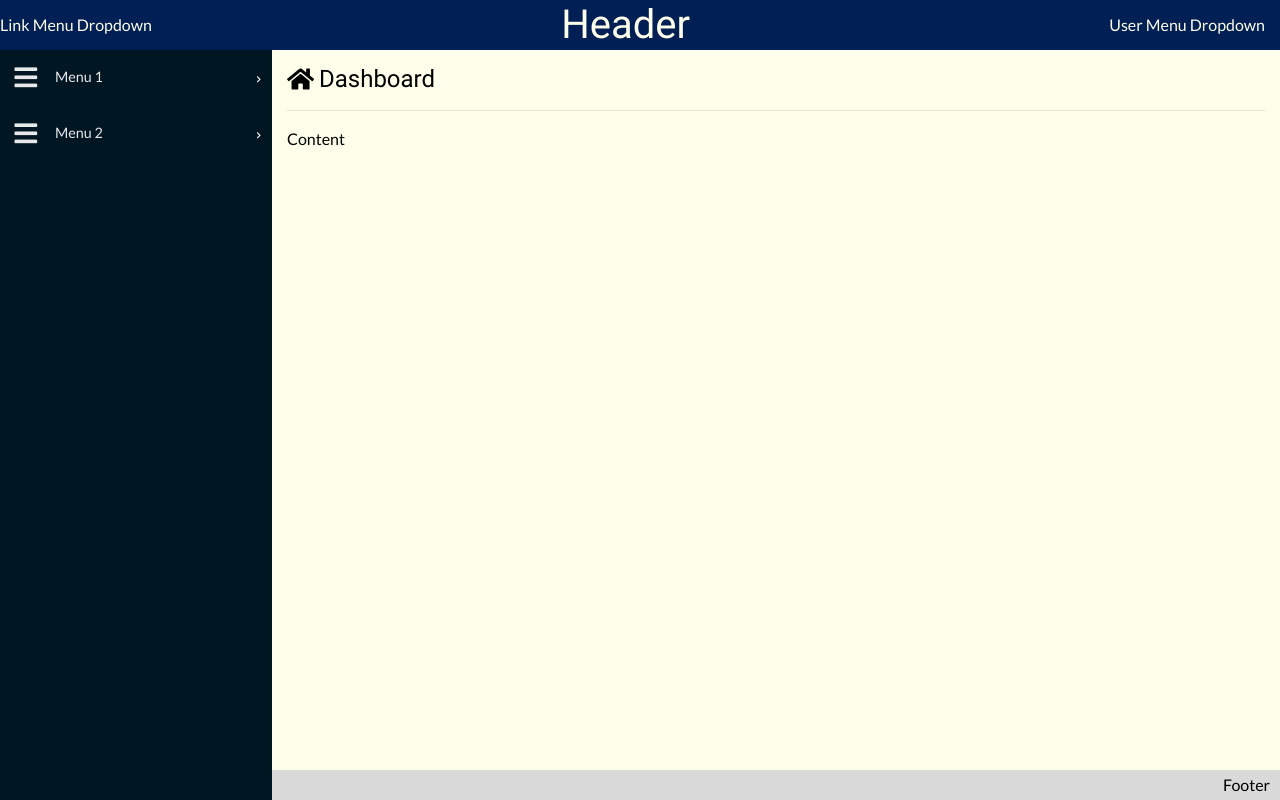
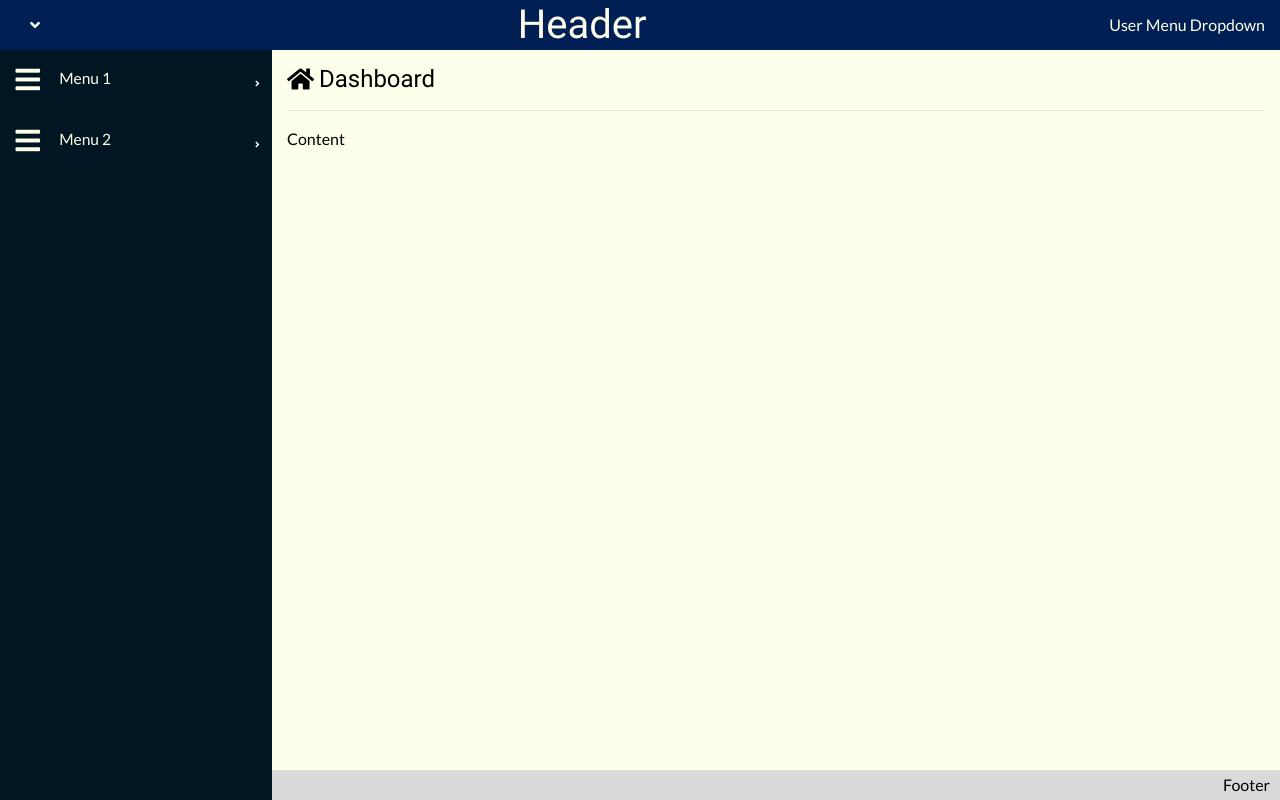
Before and after one commit to eltonmel/frontend, a React (Create React App) app: page / in a window 1280 px wide. Built offline with nearby package versions, Linux system fonts and the light colour scheme.

Commit message:
Toggle menu implemented

```diff
--- a/package.json
+++ b/package.json
@@ -11,7 +11,9 @@
     "node-sass": "^4.14.0",
     "react": "^16.13.1",
     "react-dom": "^16.13.1",
-    "react-scripts": "3.4.1"
+    "react-redux": "^7.2.0",
+    "react-scripts": "3.4.1",
+    "redux": "^4.0.5"
   },
   "scripts": {
     "start": "react-app-rewired start",
--- /dev/null
+++ b/src/Actions/index.js
@@ -0,0 +1,5 @@
+export function toggleMenuAction() {
+  return {
+    type: 'TOGGLE_MENU',
+  };
+}
--- a/src/App.jsx
+++ b/src/App.jsx
@@ -1,4 +1,5 @@
 import React from 'react';
+import { useSelector } from 'react-redux';
 
 import Header from '@/Components/Header';
 import Sidebar from '@/Components/Sidebar';
@@ -7,11 +8,16 @@ import Footer from '@/Components/Footer';
 
 import './App.scss';
 
-export default () => (
-  <div className="app">
-    <Header />
-    <Sidebar />
-    <Content />
-    <Footer />
-  </div>
-);
+export default () => {
+  const showMenu = useSelector((state) => state.showMenu);
+  const hideMenu = !showMenu ? 'hide-menu' : '';
+
+  return (
+    <div className={`app ${hideMenu}`}>
+      <Header />
+      {!hideMenu ? <Sidebar /> : null}
+      <Content />
+      <Footer />
+    </div>
+  );
+};
--- a/src/App.scss
+++ b/src/App.scss
@@ -35,6 +35,13 @@
     'sidebar content'
     'sidebar footer';
 
+  &.hide-menu {
+    grid-template-areas:
+      'header header'
+      'content content'
+      'footer footer';
+  }
+
   h1,
   h2,
   h3,
@@ -48,4 +55,9 @@
   i {
     margin-right: 5px;
   }
+
+  a {
+    text-decoration: none;
+    cursor: pointer;
+  }
 }
--- a/src/Components/Header.jsx
+++ b/src/Components/Header.jsx
@@ -1,12 +1,13 @@
 import React from 'react';
 
+import ToggleMenu from '@/Components/ToggleMenu';
 import UserMenu from '@/Components/UserMenu';
 
 import '@/Styles/Header.scss';
 
 export default () => (
   <header className="header">
-    <span>Link Menu Dropdown</span>
+    <ToggleMenu />
     <h1>Header</h1>
     <UserMenu />
   </header>
--- a/src/Components/Nav.jsx
+++ b/src/Components/Nav.jsx
@@ -6,40 +6,40 @@ export default () => (
   <nav className="nav">
     <ul>
       <li>
-        <a href="#">
-          <i class="fas fa-bars"></i>Menu 1
+        <a>
+          <i className="fas fa-bars"></i>Menu 1
         </a>
         <ul className="nav-flyout">
           <li>
-            <a href="#">
-              <i class="fas fa-bars"></i>SubMenu 1
+            <a>
+              <i className="fas fa-bars"></i>SubMenu 1
             </a>
           </li>
           <li>
-            <a href="#">
-              <i class="fas fa-bars"></i>SubMenu 2
+            <a>
+              <i className="fas fa-bars"></i>SubMenu 2
             </a>
           </li>
         </ul>
       </li>
       <li>
-        <a href="#">
-          <i class="fas fa-bars"></i>Menu 2
+        <a>
+          <i className="fas fa-bars"></i>Menu 2
         </a>
         <ul className="nav-flyout">
           <li>
-            <a href="#">
-              <i class="fas fa-bars"></i>SubMenu 1
+            <a>
+              <i className="fas fa-bars"></i>SubMenu 1
             </a>
           </li>
           <li>
-            <a href="#">
-              <i class="fas fa-bars"></i>SubMenu 2
+            <a>
+              <i className="fas fa-bars"></i>SubMenu 2
             </a>
           </li>
           <li>
-            <a href="#">
-              <i class="fas fa-bars"></i>SubMenu 3
+            <a>
+              <i className="fas fa-bars"></i>SubMenu 3
             </a>
           </li>
         </ul>
--- /dev/null
+++ b/src/Components/ToggleMenu.jsx
@@ -0,0 +1,22 @@
+import React from 'react';
+import { useSelector, useDispatch } from 'react-redux';
+import { toggleMenuAction } from '@/Actions';
+
+import '@/Styles/ToggleMenu.scss';
+
+export default () => {
+  const showMenu = useSelector((state) => state.showMenu);
+  const dispatch = useDispatch();
+
+  const toggleMenu = () => {
+    dispatch(toggleMenuAction());
+  };
+
+  return (
+    <div className="toggle-menu">
+      <a onClick={toggleMenu}>
+        <i className={showMenu ? 'fa fa-angle-down' : 'fa fa-angle-left'}></i>
+      </a>
+    </div>
+  );
+};
--- /dev/null
+++ b/src/Config/store.js
@@ -0,0 +1,5 @@
+import { createStore } from 'redux';
+
+import Reducers from '@/Reducers';
+
+export default createStore(Reducers);
--- /dev/null
+++ b/src/Reducers/index.js
@@ -0,0 +1,12 @@
+const initialState = {
+  showMenu: true,
+};
+
+export default function reducers(state = initialState, action) {
+  switch (action.type) {
+    case 'TOGGLE_MENU':
+      return { ...state, showMenu: !state.showMenu };
+    default:
+      return state;
+  }
+}
--- a/src/Styles/Nav.scss
+++ b/src/Styles/Nav.scss
@@ -2,7 +2,7 @@
   width: 100%;
   height: 100%;
   font-weight: 400;
-  font-size: 1.2em;
+  font-size: 1.3rem;
   overflow: auto;
   padding-bottom: 6em;
   z-index: 9;
@@ -55,9 +55,9 @@
   }
 
   & > ul > li > a:after {
-    content: '\f054';
+    content: '\f105';
     font-family: 'Font Awesome 5 Free';
-    font-size: 0.5em;
+    font-size: 0.6em;
     font-weight: 900;
     width: 10px;
     color: #fff;
--- /dev/null
+++ b/src/Styles/ToggleMenu.scss
@@ -0,0 +1,24 @@
+.toggle-menu {
+  height: 80%;
+  a {
+    text-decoration: none;
+    height: 100%;
+    padding: 0px 25px;
+    display: flex;
+    justify-content: center;
+    align-items: center;
+    color: #fff;
+    border-radius: 5px;
+    margin-left: 5px;
+
+    &:hover {
+      background-color: #012d79;
+      text-decoration: none;
+      color: #fff;
+    }
+
+    i {
+      margin: 0;
+    }
+  }
+}
--- a/src/index.js
+++ b/src/index.js
@@ -1,11 +1,16 @@
 import React from 'react';
 import ReactDOM from 'react-dom';
 import App from './App';
+import { Provider } from 'react-redux';
+
 import * as serviceWorker from './serviceWorker';
+import store from '@/Config/store';
 
 ReactDOM.render(
   <React.StrictMode>
-    <App />
+    <Provider store={store}>
+      <App />
+    </Provider>
   </React.StrictMode>,
   document.getElementById('root')
 );
```
Also changed, not shown: 1 other file (tests, documents, lock files or other folders).
